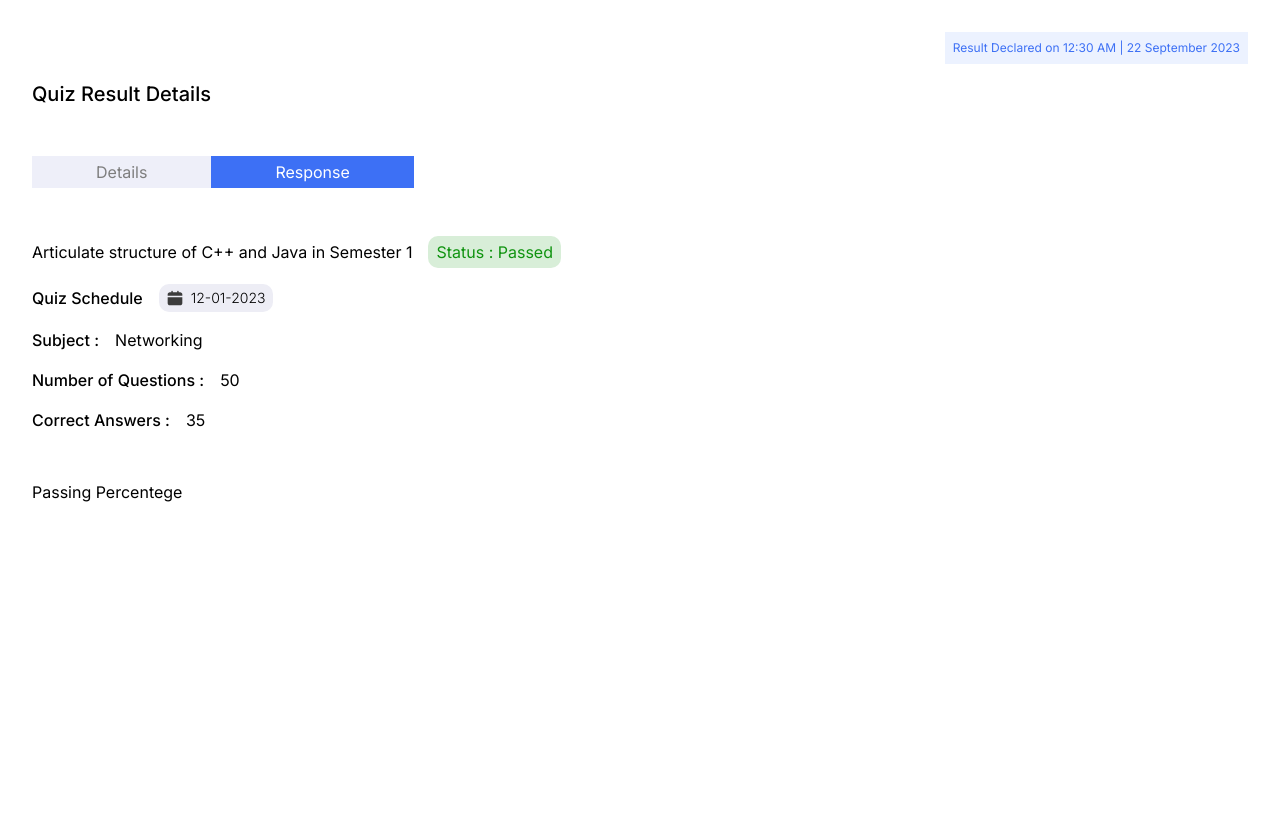
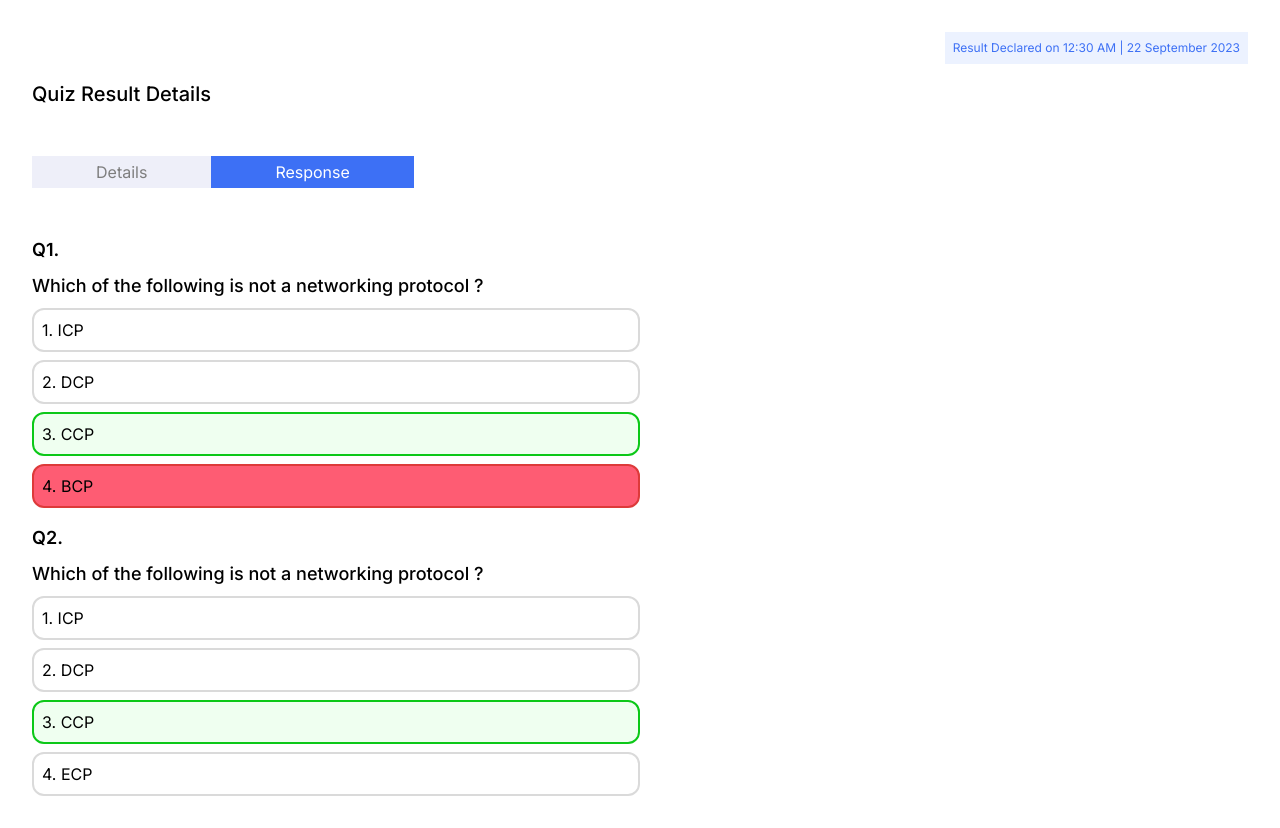
Before and after one commit to E-Learn-ESI-SBA/staff-front, a Next.js app: page / in a window 1280 px wide. Both pictures are taken after a click on the button "Details". Before the commit the page ends 800 px from the top, so only its background shows below. Built offline with nearby package versions, Linux system fonts and the light colour scheme.

Commit message:
update quiz details

```diff
--- a/app/page.tsx
+++ b/app/page.tsx
@@ -2,7 +2,8 @@ import Profile from "@/components/studentProfile";
 import Landing from "../components/landing";
 import LeaderBoard from "@/components/studentProfile/leaderBoard";
 import QuizDetails from "@/components/studentProfile/Quiz/SingleQuiz";
+import SingleQuiz from "@/components/studentProfile/Quiz/SingleQuiz";
 
 export default function Home() {
-  return <QuizDetails/>
+  return <SingleQuiz/>
 }
--- a/components/studentProfile/Quiz/SingleQuiz/index.tsx
+++ b/components/studentProfile/Quiz/SingleQuiz/index.tsx
@@ -1,7 +1,9 @@
 'use client'
 import { useState } from 'react';
 import Image from 'next/image';
-const QuizDetails = () => {
+import QuizDetails from './details';
+import Response from './response';
+const SingleQuiz = () => {
   const [selectedButton, setSelectedButton] = useState(true);
 
   const handleToggle = () => {
@@ -34,38 +36,10 @@ const QuizDetails = () => {
         </button>
       </div>
 
-      <div className='flex items-center justify-start gap-4' >
-        <p>Articulate structure of C++ and Java in Semester 1</p>
-        <p className='text-[#0F930F] bg-[#d8eed8] px-2 py-1 rounded-[10px]' >Status : Passed</p>
-      </div>
-      <div className='flex items-center justify-start gap-4' >
-        <p className='font-medium' >Quiz Schedule</p>
-        <div className=' bg-[#ededf5] px-2 py-1 rounded-[10px] flex justify-between items-center gap-2 ' >
-          <Image src='/dashboard/quiz/calendar.svg' alt='calendar icon' width={0} height={0} sizes='100vw' className='w-4 h-4' />
-            <p className='text-sm font-light' >12-01-2023</p> </div>
-      </div>
-      <div className='flex items-center justify-start gap-4' >
-        <p className='font-medium'>Subject : </p>
-        <p> Networking</p>
-      </div>
-      <div className='flex items-center justify-start gap-4' >
-        <p className='font-medium'>Number of Questions : </p>
-        <p>50</p>
-      </div>
-      <div className='flex items-center justify-start gap-4' >
-        <p className='font-medium'>Correct Answers : </p>
-        <p>35</p>
-      </div>
-   <div className='flex flex-col gap-6 my-8' >
-   <p>Passing Percentege</p>
-
-   </div>
-
-
-
+   {selectedButton ? <QuizDetails/>  : <Response/>  }
 
     </div>
   );
 };
 
-export default QuizDetails;
+export default SingleQuiz;
--- a/components/studentProfile/Quiz/SingleQuiz/response.tsx
+++ b/components/studentProfile/Quiz/SingleQuiz/response.tsx
@@ -1,40 +1,31 @@
 import Image from 'next/image';
-const QuizDetails = () => {
-
-
-
+const Response = () => {
 
   return (
-    <>
-      <div className='flex items-center justify-start gap-4' >
-        <p>Articulate structure of C++ and Java in Semester 1</p>
-        <p className='text-[#0F930F] bg-[#d8eed8] px-2 py-1 rounded-[10px]' >Status : Passed</p>
-      </div>
-      <div className='flex items-center justify-start gap-4' >
-        <p className='font-medium' >Quiz Schedule</p>
-        <div className=' bg-[#ededf5] px-2 py-1 rounded-[10px] flex justify-between items-center gap-2 ' >
-          <Image src='/dashboard/quiz/calendar.svg' alt='calendar icon' width={0} height={0} sizes='100vw' className='w-4 h-4' />
-            <p className='text-sm font-light' >12-01-2023</p> </div>
-      </div>
-      <div className='flex items-center justify-start gap-4' >
-        <p className='font-medium'>Subject : </p>
-        <p> Networking</p>
-      </div>
-      <div className='flex items-center justify-start gap-4' >
-        <p className='font-medium'>Number of Questions : </p>
-        <p>50</p>
-      </div>
-      <div className='flex items-center justify-start gap-4' >
-        <p className='font-medium'>Correct Answers : </p>
-        <p>35</p>
-      </div>
-   <div className='flex flex-col gap-6 my-8' >
-   <p>Passing Percentege</p>
+    <div className='flex flex-col gap-4' >
+  <div className='flex flex-col gap-2 items-start ' >
+<p className='font-semibold text-lg' >Q1.</p>
+<p className='font-medium text-lg' >Which of the following is not a networking protocol ?</p>
+<ul className='flex flex-col gap-2 min-w-[250px] w-2/3 lg:w-1/2 ' >
+  <li className='rounded-xl p-2 border-2 border-[#DADADA] ' >1. ICP </li>
+  <li className='rounded-xl p-2 border-2 border-[#DADADA] ' >2. DCP </li>
+  <li className='rounded-xl p-2 border-2 border-[#0CC818] bg-[#EFFFF0] ' >3. CCP </li>
+  <li className='rounded-xl p-2 border-2 border-[#DD3A3A] bg-[#FE5C73] ' >4. BCP </li>
+</ul>
+  </div>
+  <div className='flex flex-col gap-2 items-start ' >
+<p className='font-semibold text-lg' >Q2.</p>
+<p className='font-medium text-lg' >Which of the following is not a networking protocol ?</p>
+<ul className='flex flex-col gap-2 min-w-[250px] w-2/3 lg:w-1/2 ' >
+  <li className='rounded-xl p-2 border-2 border-[#DADADA] ' >1. ICP </li>
+  <li className='rounded-xl p-2 border-2 border-[#DADADA] ' >2. DCP </li>
+  <li className='rounded-xl p-2 border-2 border-[#0CC818] bg-[#EFFFF0] ' >3. CCP </li>
+  <li className='rounded-xl p-2 border-2 border-[#DADADA] ' >4. ECP </li>
+</ul>
+  </div>
+    </div>
 
-   </div>
-
-    </>
   );
 };
 
-export default QuizDetails;
+export default Response;
```
